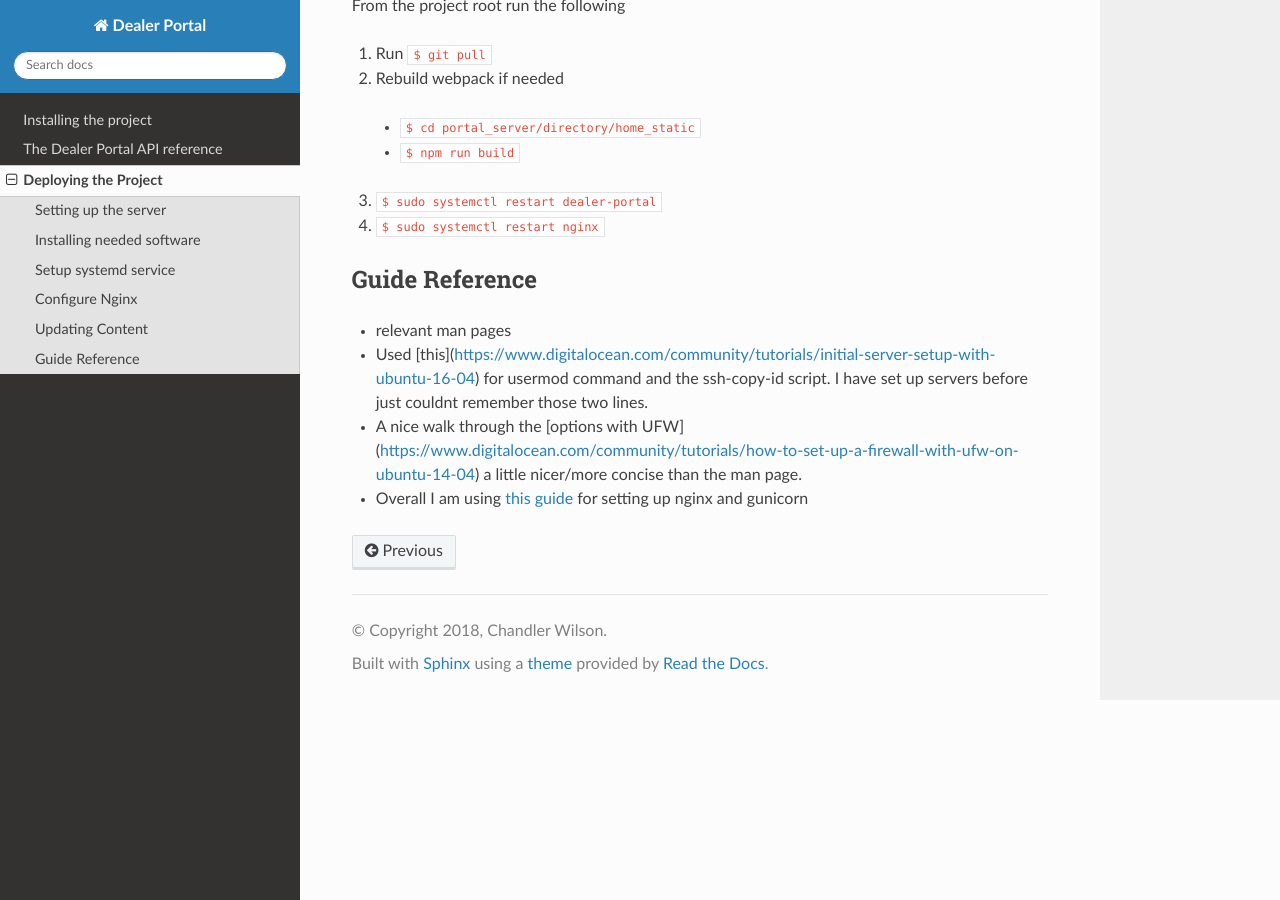
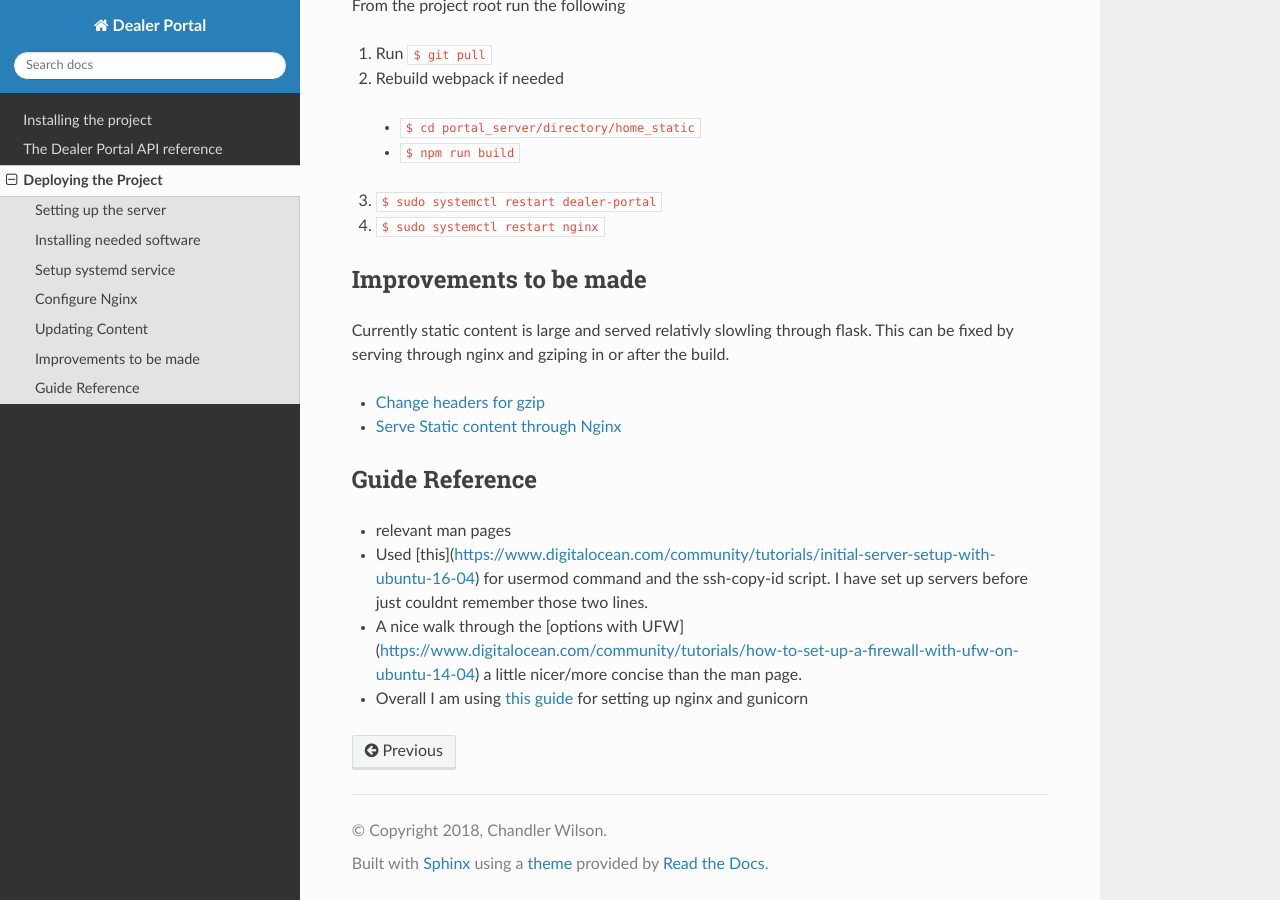
Before and after one commit to Chandler9Wilson/dealer-portal, a Sphinx documentation site: the page built from docs/source/deploy.rst, in a window 1280 px wide and 900 px high, scrolled down 1745 px. Built offline with Sphinx 7.4.7 and the Read the Docs theme 2.0.0, drawn with Linux system fonts in a browser that asks for light colours.

Commit message:
Improvement notes

```diff
--- a/docs/source/deploy.rst
+++ b/docs/source/deploy.rst
@@ -108,6 +108,17 @@ From the project root run the following
 4. ``$ sudo systemctl restart nginx``
 
 
+Improvements to be made
+-----------------------
+
+Currently static content is large and served relativly slowling through flask. This can be fixed by serving through nginx and gziping in or after the build.
+
+* `Change headers for gzip`_
+* `Serve Static content through Nginx`_
+
+.. _`Change headers for gzip`: https://developer.mozilla.org/en-US/docs/Web/HTTP/Headers/Content-Encoding
+.. _`Serve Static content through Nginx`: http://docs.gunicorn.org/en/latest/deploy.html
+
 Guide Reference
 ---------------
 
```
